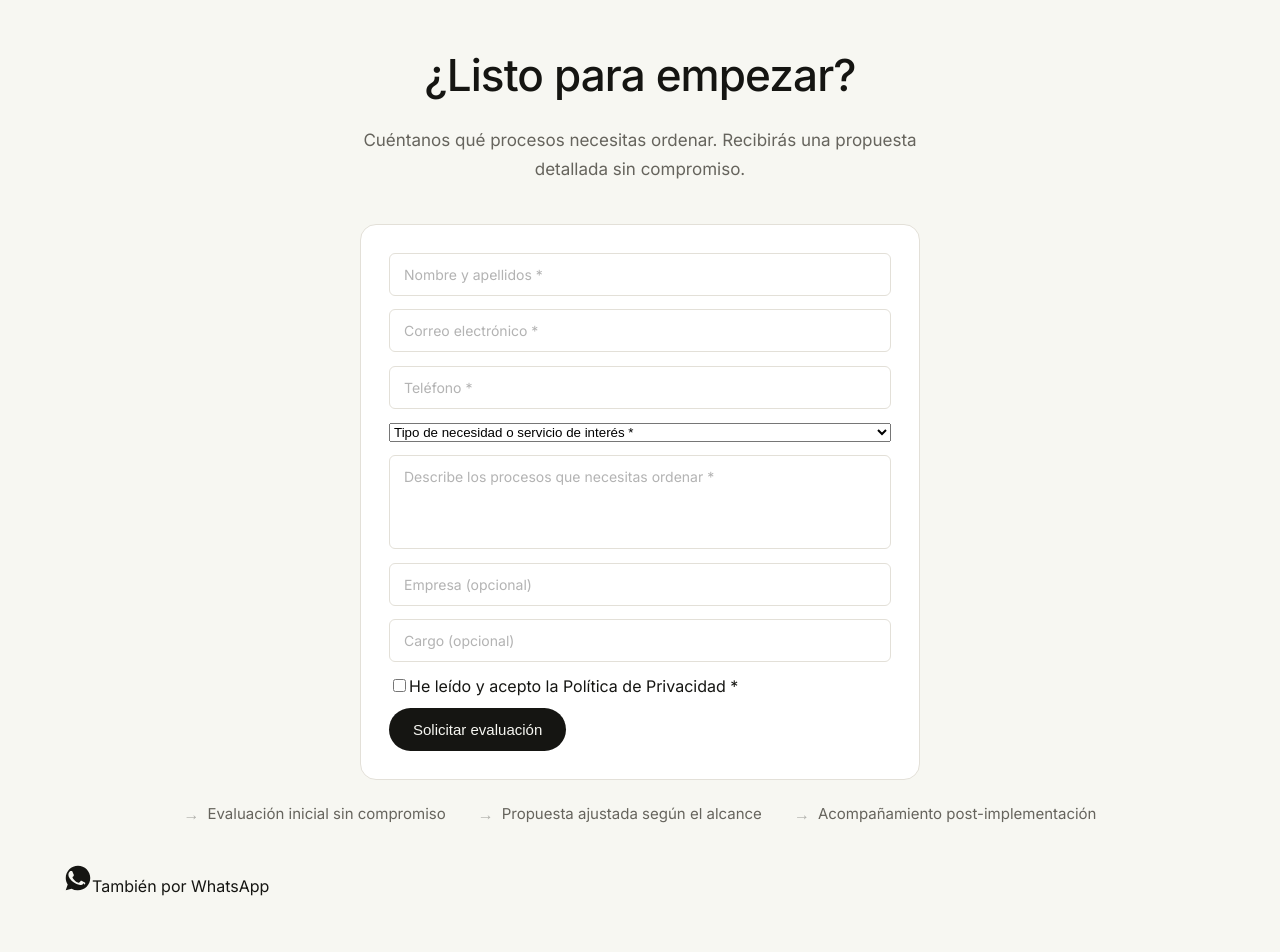
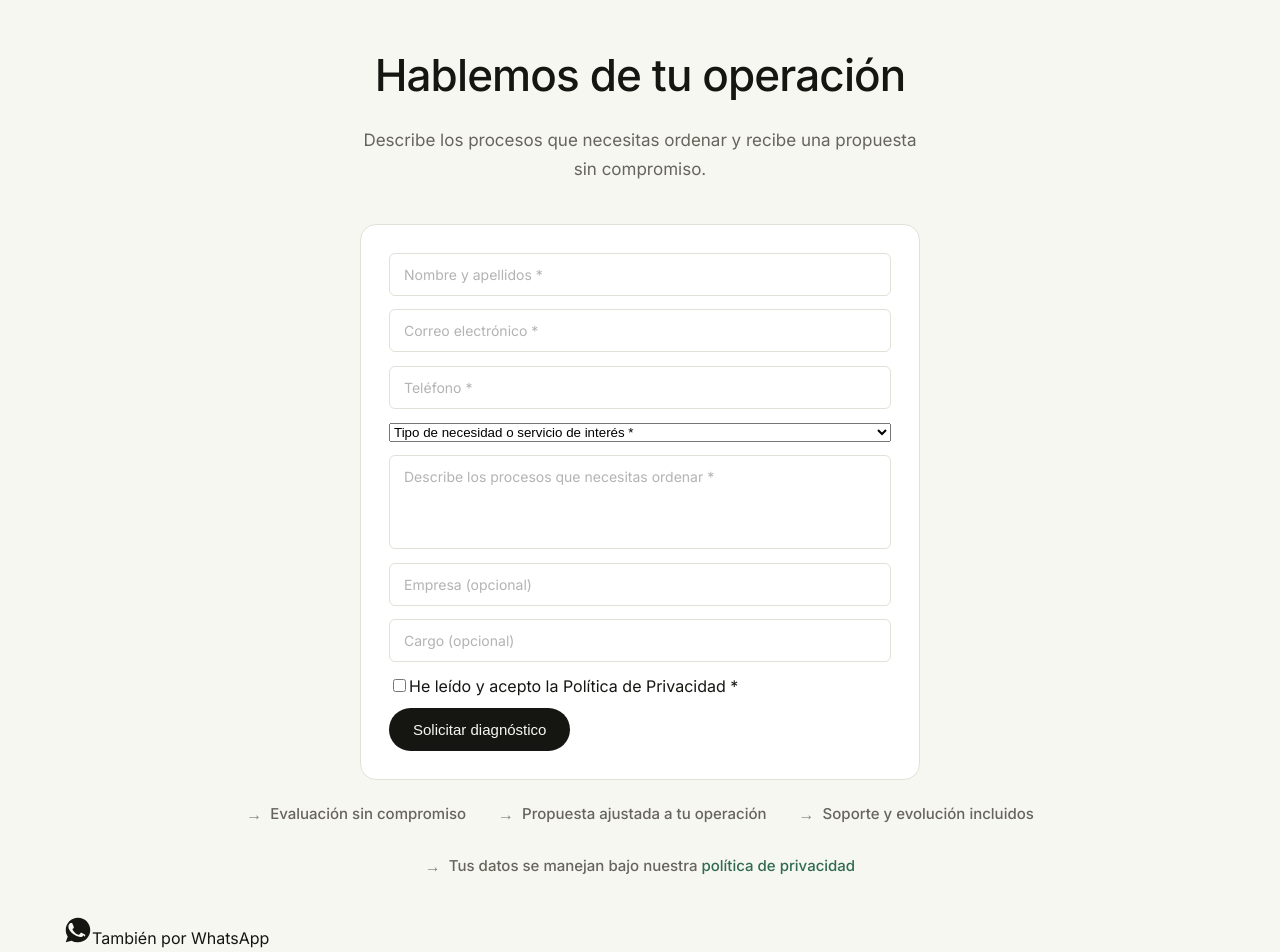
Before and after one commit to BillyBarrantes/tresnivelesweb, a Next.js app: page / in a window 1280 px wide. Shown: the part 5020-5972 px from the top of the page. Built offline with nearby package versions, Linux system fonts and the light colour scheme.

Commit message:
feat(media): integración

```diff
--- a/src/app/globals.css
+++ b/src/app/globals.css
@@ -1635,13 +1635,23 @@ body {
     gap: 0.5rem;
     font-size: 0.9375rem;
     color: var(--color-text-muted);
-    font-weight: 400;
+    font-weight: 500;
+}
+
+.contact-close-item a {
+    color: var(--color-accent);
+    text-decoration: none;
+}
+
+.contact-close-item a:hover {
+    text-decoration: underline;
+    text-underline-offset: 2px;
 }
 
 .contact-close-icon {
     font-size: 1rem;
     color: var(--color-text);
-    opacity: 0.3;
+    opacity: 0.5;
     flex-shrink: 0;
 }
 
--- a/src/components/ContactSection.tsx
+++ b/src/components/ContactSection.tsx
@@ -72,14 +72,15 @@ export default function ContactSection() {
 
   return (
     <section id="contacto" className="page-section">
-      <h2 className="section-title">¿Listo para empezar?</h2>
+      <h2 className="section-title">Hablemos de tu operación</h2>
       <p className="section-text">
-        Cuéntanos qué procesos necesitas ordenar. Recibirás una propuesta detallada
-        sin compromiso.
+        Describe los procesos que necesitas ordenar y recibe una
+        propuesta sin compromiso.
       </p>
       {status === 'success' ? (
         <p className="section-text contact-success-msg">
-          Recibimos tu mensaje. Te enviaremos una propuesta ajustada a lo que nos cuentas.
+          Recibimos tu solicitud. Nuestro equipo la revisará y te contactará
+          para agendar una evaluación de tus procesos.
         </p>
       ) : (
         <>
@@ -140,7 +141,7 @@ export default function ContactSection() {
                   Enviando…
                 </span>
               ) : (
-                'Solicitar evaluación'
+                  'Solicitar diagnóstico'
               )}
             </button>
           </div>
@@ -149,15 +150,19 @@ export default function ContactSection() {
         <div className="contact-close">
           <div className="contact-close-item">
             <span className="contact-close-icon">→</span>
-            <span>Evaluación inicial sin compromiso</span>
+            <span>Evaluación sin compromiso</span>
           </div>
           <div className="contact-close-item">
             <span className="contact-close-icon">→</span>
-            <span>Propuesta ajustada según el alcance</span>
+            <span>Propuesta ajustada a tu operación</span>
           </div>
           <div className="contact-close-item">
             <span className="contact-close-icon">→</span>
-            <span>Acompañamiento post-implementación</span>
+            <span>Soporte y evolución incluidos</span>
+          </div>
+          <div className="contact-close-item">
+            <span className="contact-close-icon">→</span>
+            <span>Tus datos se manejan bajo nuestra <a href="/privacidad" target="_blank" rel="noopener noreferrer">política de privacidad</a></span>
           </div>
         </div>
         <div className="contact-whatsapp-wrapper">
```
